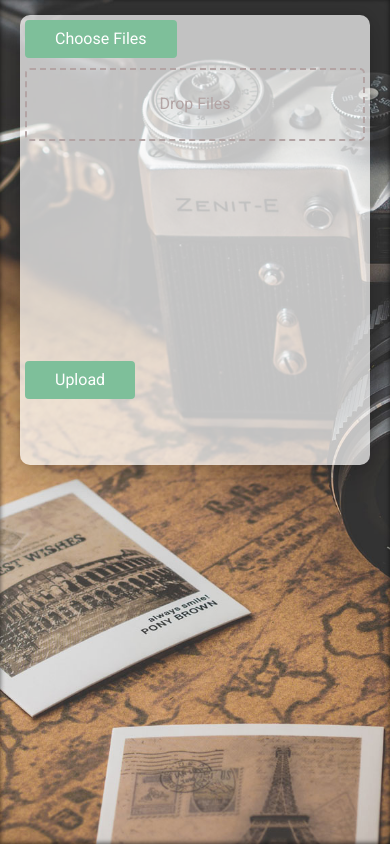
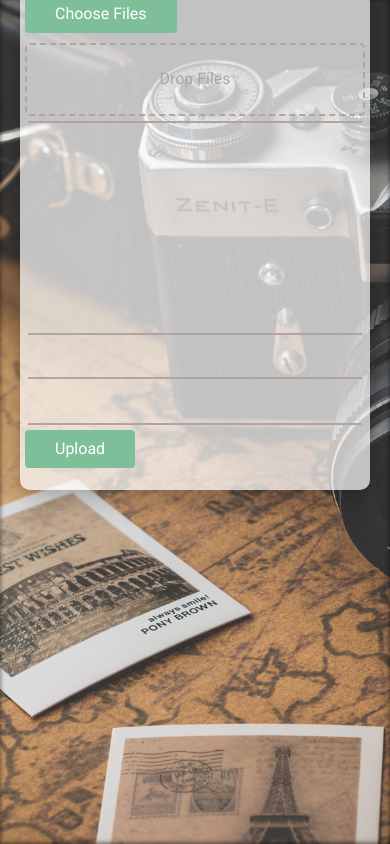
Before and after one commit to FedericoSpinoni/Link-Box, a PHP site: page / in a window 390 px wide. Run offline with PHP 8.4, Linux system fonts and the light colour scheme.

Commit message:
Form Layout
Responsive form.
Without Drop Zone upload file

```diff
--- a/css/style.css
+++ b/css/style.css
@@ -1,5 +1,3 @@
-/* Layout */
-
 html, body {
     overflow:hidden;
     font-family: 'Roboto', sans-serif;
@@ -13,7 +11,6 @@ html, body {
 .container {
     overflow:auto;
     overflow-x:hidden;
-    overflow-wrap: ;
     position: absolute;
     width: 100%;
     height: 100%;
@@ -27,7 +24,7 @@ html, body {
 	border-radius: 10px;
 	box-shadow: 0 0 12px 0 rgba(0,0,0,0.1), 0 10px 30px 0 rgba(0,0,0,0.2);
     width: 350px;
-    height: 450px;
+    height: 500px;
     position: absolute;
     top: 50%;
     left: 25%;
@@ -35,9 +32,9 @@ html, body {
     transition: all 0.3s cubic-bezier(.25,.8,.25,1);
 }
 
-@media screen and (max-height: 460px) {
+@media screen and (max-height: 520px) {
     .slide {
-        top: 240px;
+        top: 265px;
         margin-bottom: 15px;
     }
 }
@@ -61,9 +58,8 @@ html, body {
 }
 
 .file-uploads {
-    overflow-x:hidden;
     width: 95%;
-    height: 210px;
+    min-height: 210px;
     padding-left: 10px;
 }
 
@@ -85,8 +81,6 @@ input[type=file], [type=submit]{
     border-radius: 10px;
 }
 
-/* Buttons */
-
 .btn-gradient {
     background: rgb(126, 191, 154);
     margin: 5px;
@@ -102,8 +96,6 @@ input[type=file], [type=submit]{
 
 .btn-gradient.green:active  {background: #72B08E;}
 
-/* DropZone */
-
 .drop {
     margin: 5px;
     border: 2px dashed rgb(179, 164, 164);
@@ -115,3 +107,30 @@ input[type=file], [type=submit]{
     font: 20pt bold 'Vollkorn';
     color: rgb(179, 164, 164);
 }
+
+.message {
+    display: inline-block;
+    background: rgba(255, 255, 255, 0);
+    width: 100%;
+    padding: 12px 20px;
+    border: none;
+    outline: none;
+}
+
+.password {
+    background: rgba(255, 255, 255, 0);
+    width: 100%;
+    padding: 12px 20px;
+    border: none;
+    outline: none;
+}
+
+.divisor {
+    margin: 0 8px;
+    border: 1px solid rgb(179, 164, 164);
+}
+
+.form {
+    height: 300px;
+    overflow-x: hidden;
+}
--- a/index.php
+++ b/index.php
@@ -8,15 +8,27 @@
                 <label for="file" class="btn-gradient green">Choose Files</label>
                 <input type="file" id="file" name="files[]" multiple="multiple">
                 <div id="drop_zone" class="drop">Drop Files</div>
+                <div class="divisor"></div>
 
                     <script>ChooseFile();</script>
 
-                <div class="file-uploads" id="list">
+                <div class="form">
 
-                    <script>DropFile();</script>
-                    <?php include('includes/upload.php') ?>
+                    <div class="file-uploads" id="list">
+
+                        <script>DropFile();</script>
+                        <?php include('includes/upload.php') ?>
+
+                    </div>
+
+                    <div class="divisor"></div>
+                        <div contentEditable="true" class="message"></div>
+                    <div class="divisor"></div>
+                        <input type="password" name="psw" class="password">
 
                 </div>
+                <div class="divisor"></div>
+
                 <label for="submit" class="btn-gradient green">Upload</label>
                 <input type="submit" id="submit" name='submit'>
             </form>
--- a/js/function.js
+++ b/js/function.js
@@ -6,7 +6,12 @@ function ChooseFile(){
         // files is a FileList of File objects. List some properties.
         var output = [];
         for (var i = 0, f; f = files[i]; i++) {
-            output.push('<p>', escape(f.name), '</p>');
+            if (escape(f.name).length > 30) {
+                output.push('<p>', escape(f.name).substr(0,30) + '...', '</p>');
+            }
+            else {
+                output.push('<p>', escape(f.name), '</p>');
+            }
         }
         document.getElementById('list').innerHTML = output.join('');
     }
@@ -26,7 +31,12 @@ function DropFile(){
         // files is a FileList of File objects. List some properties.
         var output = [];
         for (var i = 0, f; f = files[i]; i++) {
-            output.push('<p>', escape(f.name), '</p>');
+            if (escape(f.name).length > 30) {
+                output.push('<p>', escape(f.name).substr(0,30) + '...', '</p>');
+            }
+            else {
+                output.push('<p>', escape(f.name), '</p>');
+            }
         }
         document.getElementById('list').innerHTML = output.join('');
     }
```
